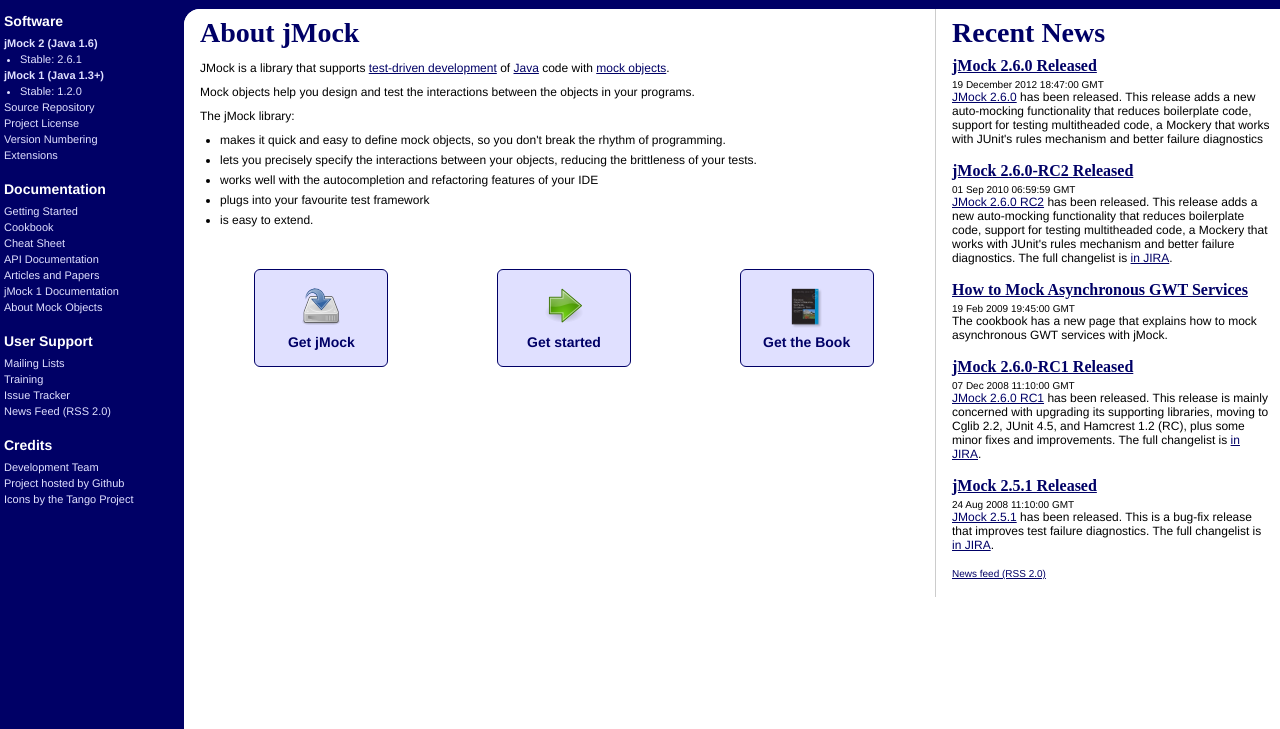
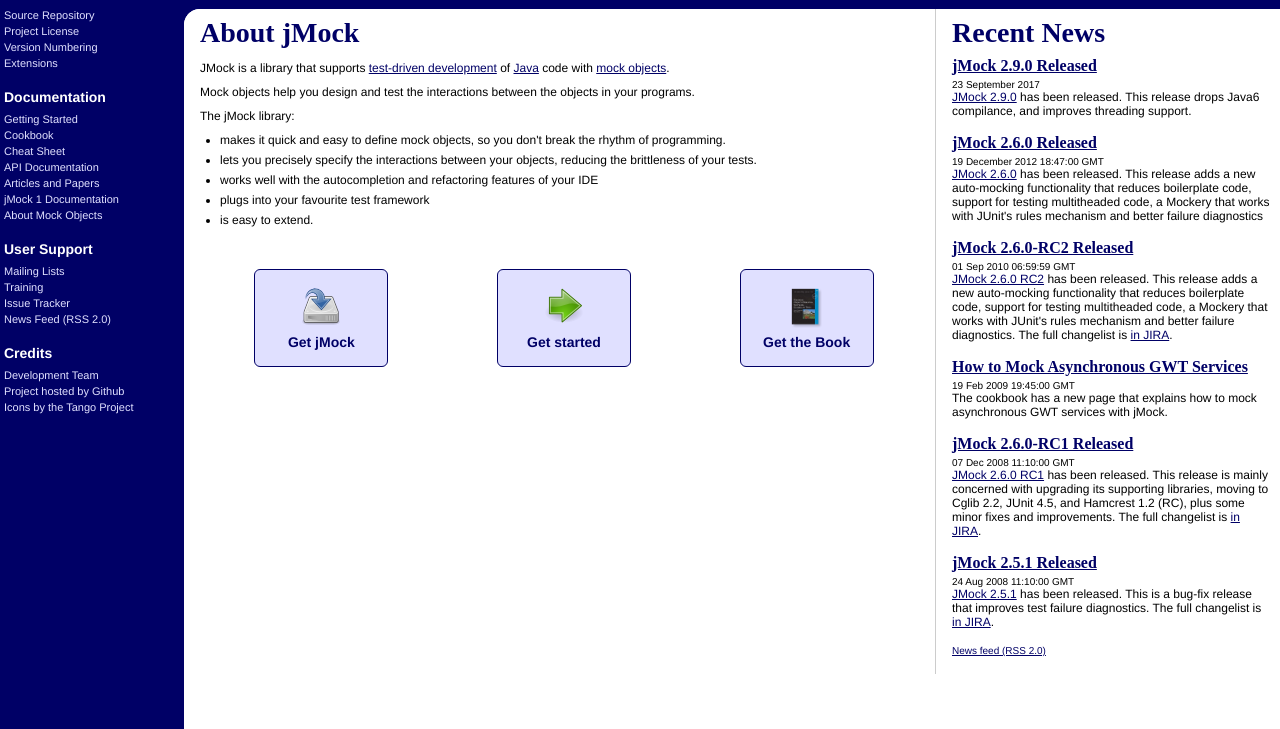
Before and after one commit to jmock-developers/jmock-library, a plain HTML site: page index.html in a window 1280 px wide. Shown: the part 71-800 px from the top of the page. Drawn offline with Linux system fonts and the light colour scheme.

Commit message:
Update index.html

```diff
--- a/index.html
+++ b/index.html
@@ -84,15 +84,8 @@
     </div>
     <div id="navigation">
       <div class="MenuGroup">
-        <h1>
-          <a href="download.html">Software</a>
-        </h1>
-        <versions xmlns="">
-  <h2 xmlns="http://www.w3.org/1999/xhtml">jMock 2 (Java 1.6)</h2><ul xmlns="http://www.w3.org/1999/xhtml"><li><a href="./download.html">Stable: 2.6.1</a></li></ul>
-  <h2 xmlns="http://www.w3.org/1999/xhtml">jMock 1 (Java 1.3+)</h2><ul xmlns="http://www.w3.org/1999/xhtml"><li><a href="./download.html">Stable: 1.2.0</a></li></ul>
-</versions>
         <p>
-          <a href="./repository.html">Source Repository</a>
+          <a href="https://github.com/jmock-developers/jmock-library">Source Repository</a>
         </p>
         <p>
           <a href="./license.html">Project License</a>
@@ -161,13 +154,24 @@
         <h1>Recent News</h1>
         <div class="NewsItem">
           <h2 class="NewsTitle">
+            <a href="http://www.jmock.org/download.html">jMock 2.9.0 Released</a>
+          </h2>
+          <p class="NewsDate">23 September 2017</p>
+          <div class="NewsText">
+            <p xmlns:atom="http://www.w3.org/2005/Atom">
+              <a href="https://github.com/jmock-developers/jmock-library/tree/2.9.0">JMock 2.9.0</a> has been released. This release drops Java6 compilance, and improves threading support.
+            </p>
+          </div>
+        </div>
+        <div class="NewsItem">
+          <h2 class="NewsTitle">
             <a href="http://www.jmock.org/download.html">jMock 2.6.0 Released</a>
           </h2>
           <p class="NewsDate">19 December 2012 18:47:00 GMT</p>
           <div class="NewsText">
             <p xmlns:atom="http://www.w3.org/2005/Atom">
-        <a href="http://www.jmock.org/download.html">JMock 2.6.0</a> has been released. This release adds a new auto-mocking functionality that reduces boilerplate code, support for testing multitheaded code, a Mockery that works with JUnit's rules mechanism and better failure diagnostics
-      </p>
+              <a href="http://www.jmock.org/download.html">JMock 2.6.0</a> has been released. This release adds a new auto-mocking functionality that reduces boilerplate code, support for testing multitheaded code, a Mockery that works with JUnit's rules mechanism and better failure diagnostics
+            </p>
           </div>
         </div>
         <div class="NewsItem">
```
